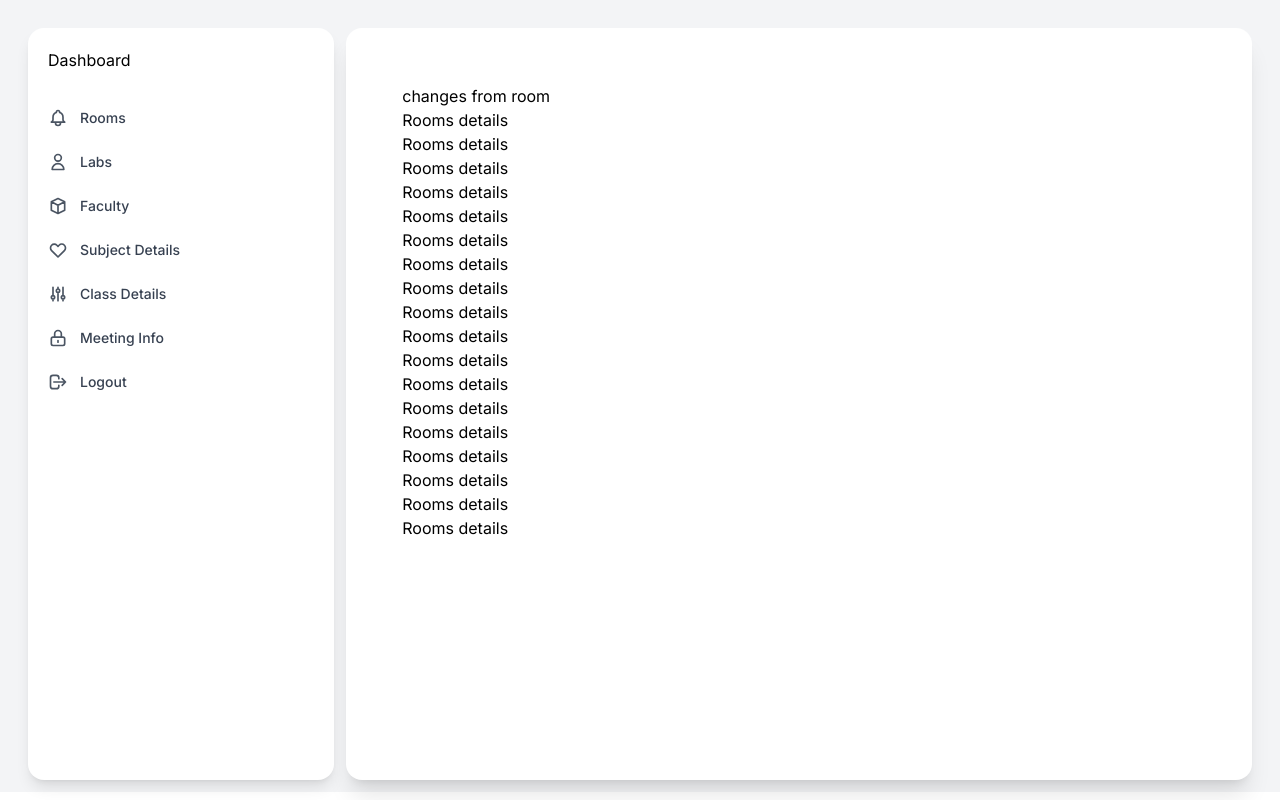
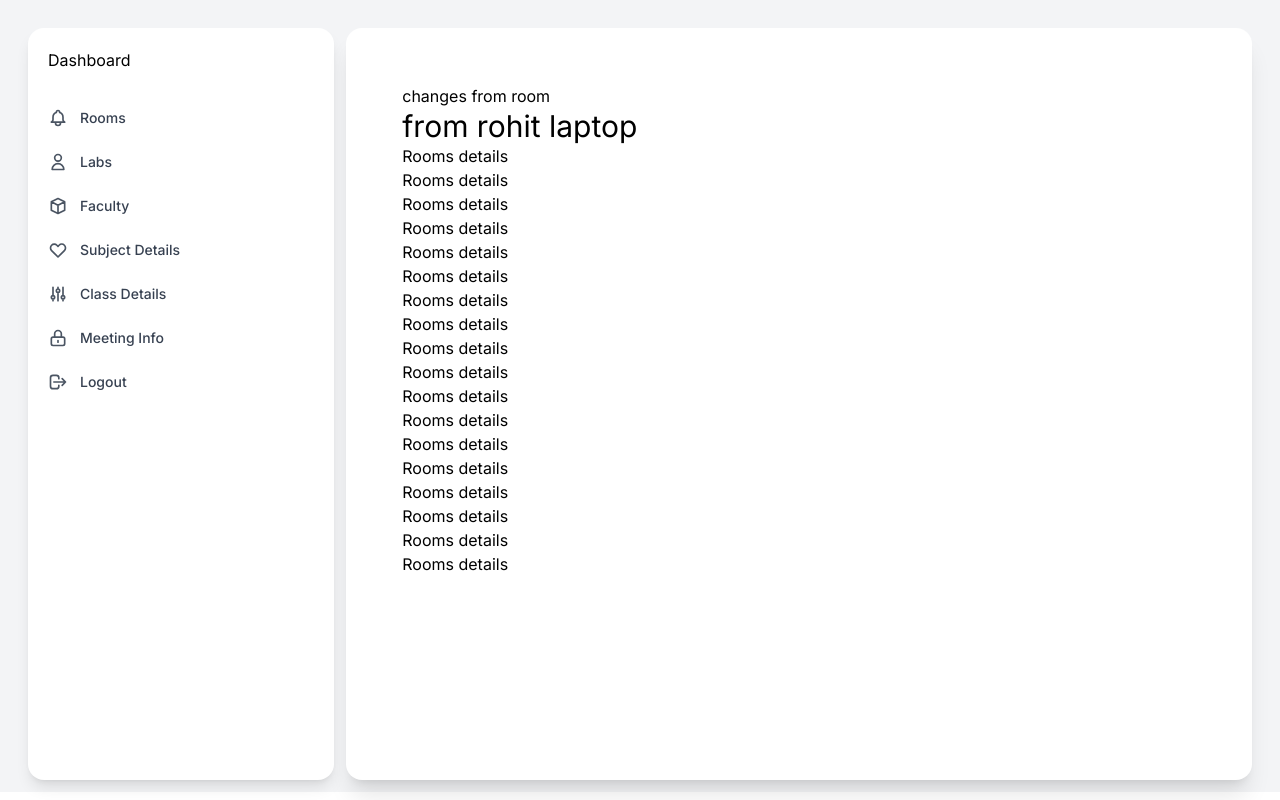
Before and after one commit to RavirajMhalsekar/timetable-generator, a Next.js app: page /components/dashboard/rooms in a window 1280 px wide. Built offline with nearby package versions, Linux system fonts and the light colour scheme.

Commit message:
test commit

```diff
--- a/app/components/dashboard/rooms/page.tsx
+++ b/app/components/dashboard/rooms/page.tsx
@@ -3,6 +3,7 @@ export default function RoomsPage() {
   return (
     <div className="bg-white h-[90vh] overflow-auto  p-10">
       changes from room
+      <h1 className="text-3xl">from rohit laptop</h1>
       <h1>Rooms details</h1>
       <h1>Rooms details</h1>
       <h1>Rooms details</h1>
```
